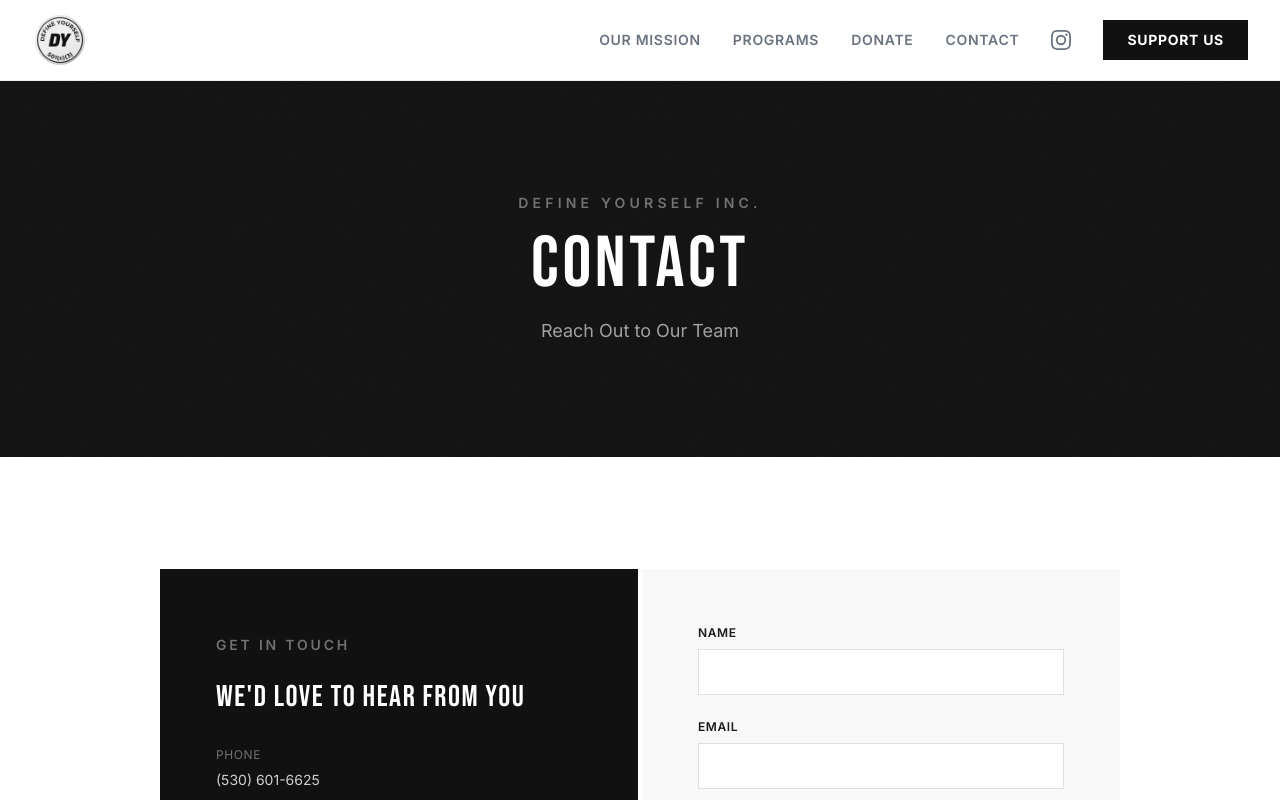
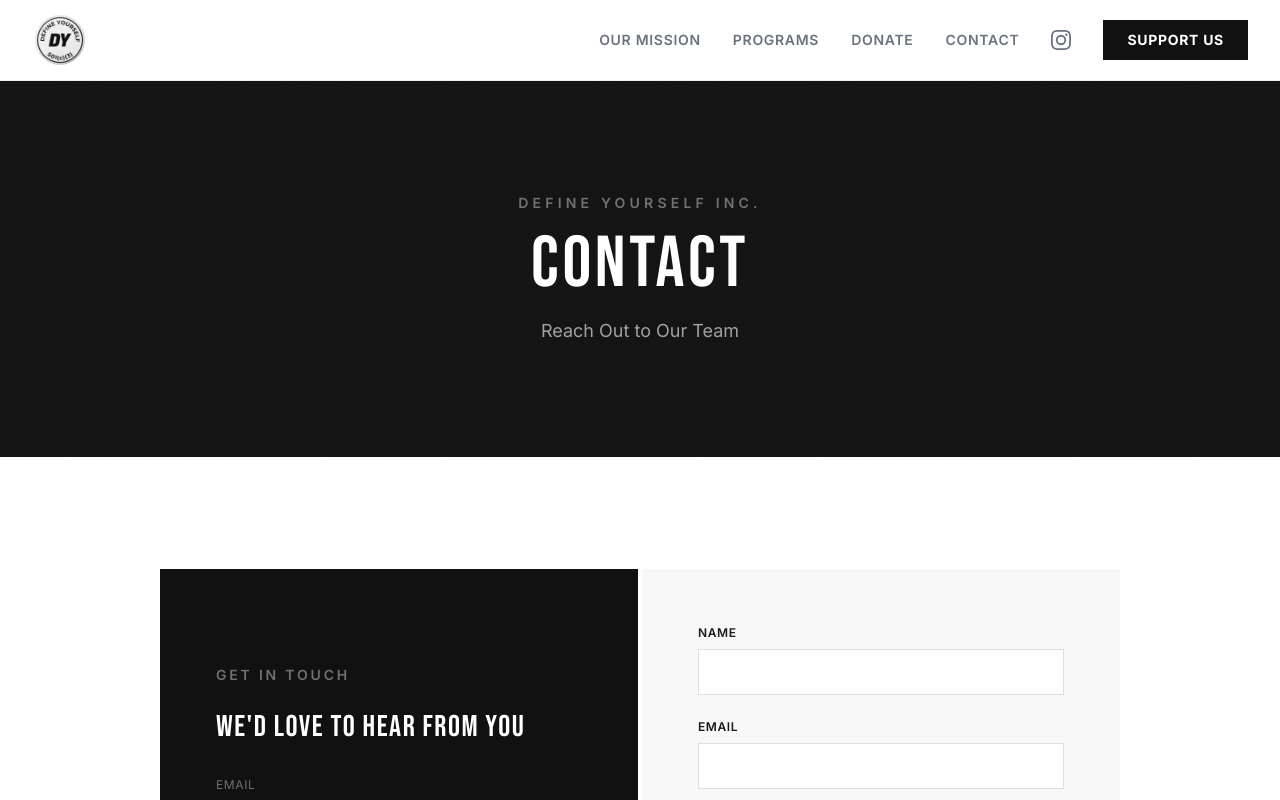
Before and after one commit to G6perform/defineyourself, a Next.js app: page /contact in a window 1280 px wide. Shown: the top 800 px of the page. Built offline with nearby package versions, Linux system fonts and the light colour scheme.

Commit message:
Broaden language to youth empowerment across site

```diff
--- a/src/app/contact/page.tsx
+++ b/src/app/contact/page.tsx
@@ -58,15 +58,6 @@
                 WE&apos;D LOVE TO HEAR FROM YOU
               </h2>
               <div className="space-y-4">
-                <div>
-                  <p className="text-white/40 text-xs uppercase tracking-wider mb-1">Phone</p>
-                  <a
-                    href="tel:+15306016625"
-                    className="text-white/80 hover:text-white transition-colors text-sm"
-                  >
-                    (530) 601-6625
-                  </a>
-                </div>
                 <div>
                   <p className="text-white/40 text-xs uppercase tracking-wider mb-1">Email</p>
                   <a
```
